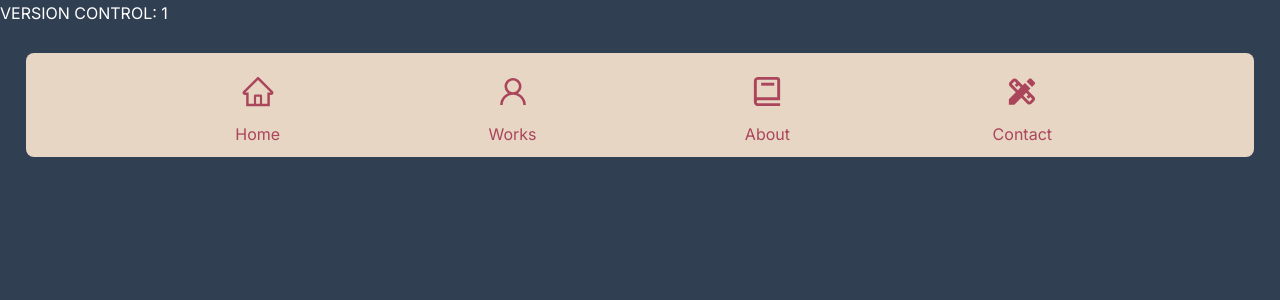
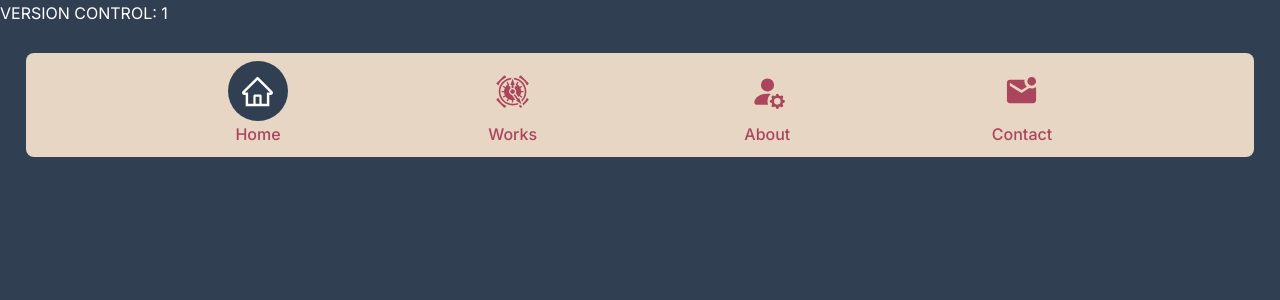
Before and after one commit to jamesmiayo/portfolio_johnbryan, a React (Create React App) app: page / in a window 1280 px wide. Shown: the top 300 px of the page. Built offline with nearby package versions, Linux system fonts and the light colour scheme; the HTML template or start-up script is replaced by a standard one.

Commit message:
update nav

```diff
--- a/src/components/navbar/Nav.jsx
+++ b/src/components/navbar/Nav.jsx
@@ -1,9 +1,9 @@
 import React from 'react';
 import './nav.css';
 import { AiOutlineHome } from 'react-icons/ai';
-import { AiOutlineUser } from 'react-icons/ai';
-import { BiBook } from 'react-icons/bi';
-import { MdDesignServices } from 'react-icons/md';
+import { BsPersonFillGear } from 'react-icons/bs';
+import { GiClockwork } from 'react-icons/gi';
+import { MdMarkEmailUnread } from 'react-icons/md';
 
 import { useState } from 'react';
 
@@ -14,9 +14,9 @@ const Nav = () => {
     <nav>
       <div className="nav_btn">
         <a
-          href="#profile"
-          onClick={() => setActiveNav('#profile')}
-          className={activeNav === '#profile' ? 'active' : ''}
+          href="#home"
+          onClick={() => setActiveNav('#home')}
+          className={activeNav === '#home' ? 'active' : ''}
         >
           <AiOutlineHome className="icons" />
         </a>
@@ -25,32 +25,32 @@ const Nav = () => {
 
       <div className="nav_btn">
         <a
-          href="#about"
-          onClick={() => setActiveNav('#about')}
-          className={activeNav === '#about' ? 'active' : ''}
+          href="#works"
+          onClick={() => setActiveNav('#works')}
+          className={activeNav === '#works' ? 'active' : ''}
         >
-          <AiOutlineUser className="icons" />
+          <GiClockwork className="icons" />
         </a>
         <h3>Works</h3>
       </div>
 
       <div className="nav_btn">
         <a
-          href="#experience"
-          onClick={() => setActiveNav('#experience')}
-          className={activeNav === '#experience' ? 'active' : ''}
+          href="#about"
+          onClick={() => setActiveNav('#about')}
+          className={activeNav === '#about' ? 'active' : ''}
         >
-          <BiBook className="icons" />
+          <BsPersonFillGear className="icons" />
         </a>
         <h3>About</h3>
       </div>
       <div className="nav_btn">
         <a
-          href="#services"
-          onClick={() => setActiveNav('#services')}
-          className={activeNav === '#services' ? 'active' : ''}
+          href="#contact"
+          onClick={() => setActiveNav('#contact')}
+          className={activeNav === '#contact' ? 'active' : ''}
         >
-          <MdDesignServices className="icons" />
+          <MdMarkEmailUnread className="icons" />
         </a>
 
         <h3>Contact</h3>
--- a/src/components/navbar/nav.css
+++ b/src/components/navbar/nav.css
@@ -16,6 +16,7 @@ nav {
 nav h3 {
   color: var(--color-red);
   font-size: 1rem;
+  font-weight: 500;
   text-align: center;
 }
 
@@ -40,5 +41,5 @@ nav a.active {
 
 .icons {
   height: 35px;
-  width: 36px;
+  width: 35px;
 }
```
